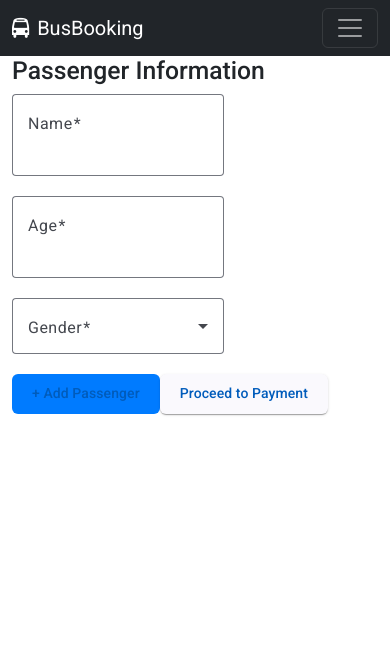
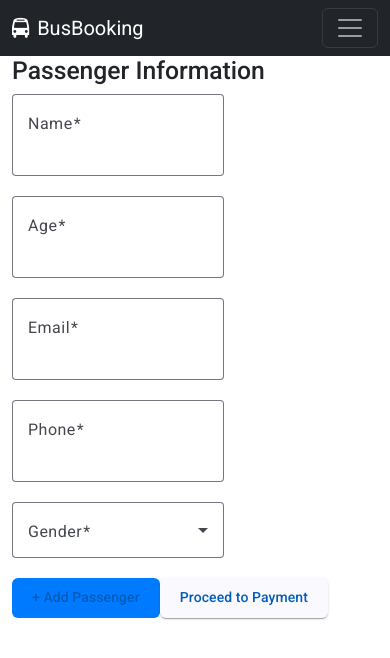
Before and after one commit to thaheerahmedshaik/FrontEnd_BusBookingAngular, an Angular app: page /customer-data in a window 390 px wide. Shown: the top 658 px of the page. Built offline with nearby package versions, Linux system fonts and the light colour scheme.

Commit message:
added_fields_email,phone

```diff
--- a/src/app/pages/customer-data/customer-data.component.html
+++ b/src/app/pages/customer-data/customer-data.component.html
@@ -13,6 +13,16 @@
         <input matInput type="number" [(ngModel)]="passenger.age" name="age{{i}}" required>
       </mat-form-field>
 
+        <mat-form-field appearance="outline" class="w-full">
+          <mat-label>Email</mat-label>
+          <input matInput [(ngModel)]="passenger.email" name="email{{i}}" required>
+        </mat-form-field>
+
+        <mat-form-field appearance="outline" class="w-full">
+          <mat-label>Phone</mat-label>
+          <input matInput [(ngModel)]="passenger.phone" name="phone{{i}}" required>
+        </mat-form-field>
+
       <mat-form-field appearance="outline" class="w-full">
         <mat-label>Gender</mat-label>
         <mat-select [(ngModel)]="passenger.gender" name="gender{{i}}" required>
```
